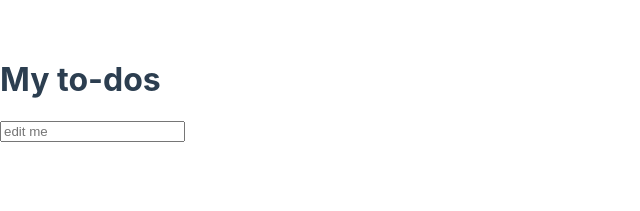
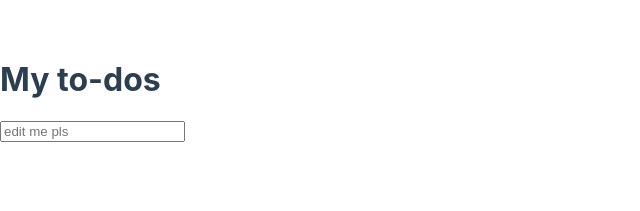
Before and after one commit to ApichaJA/myTodos, a Vue app: page / in a window 1280 px wide. Shown: the top 211 px of the page, without its empty margins (0-640 px from the left). Built offline with nearby package versions, Linux system fonts and the light colour scheme.

Commit message:
Edit text

```diff
--- a/src/components/MyTodos.vue
+++ b/src/components/MyTodos.vue
@@ -1,7 +1,7 @@
 <template>
   <div class="My-to-dos">
     <h1>{{ text_top }}</h1>
-    <input v-model="message" placeholder="edit me">
+    <input v-model="message" placeholder="edit me pls">
   </div>
 </template>
 
```
